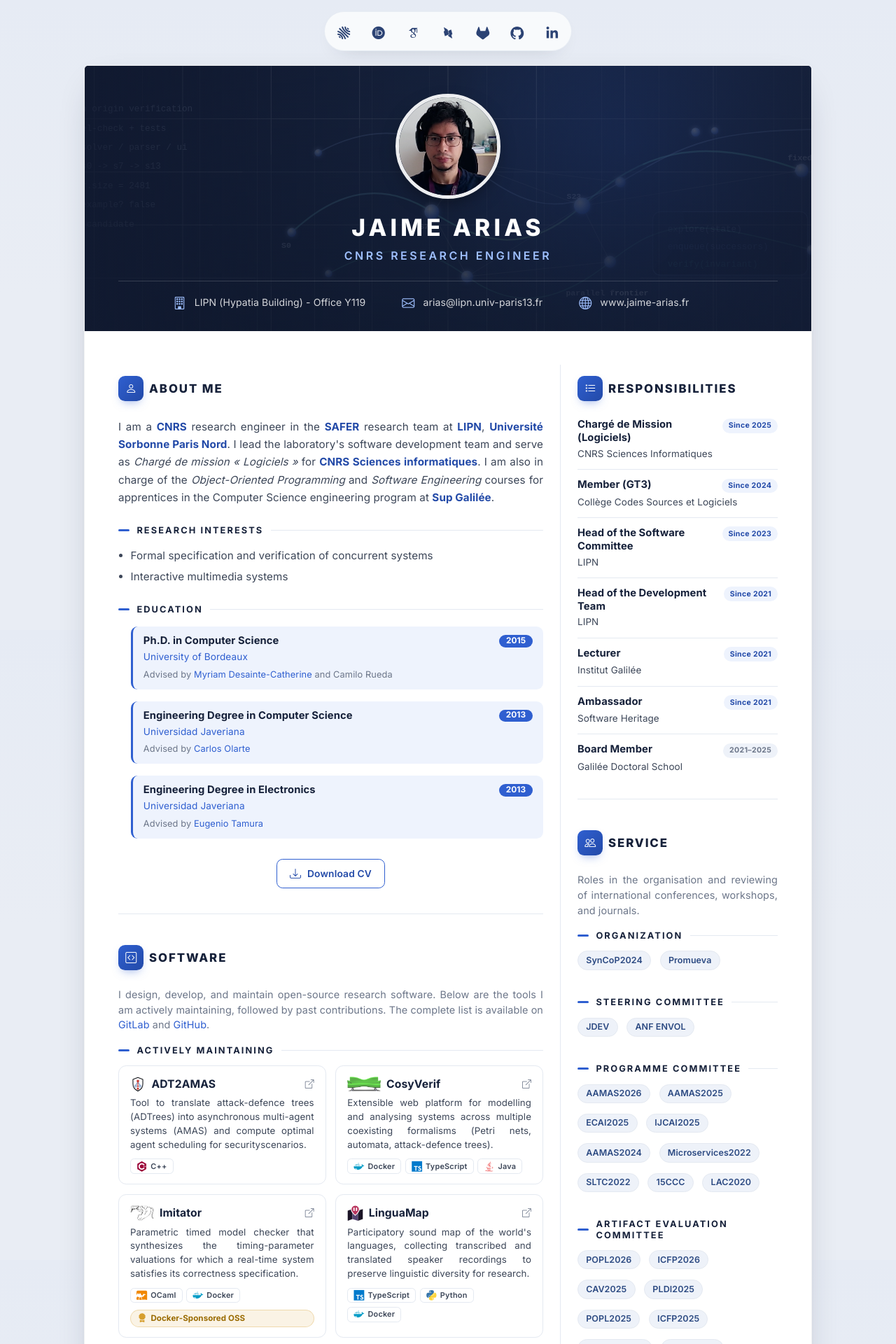
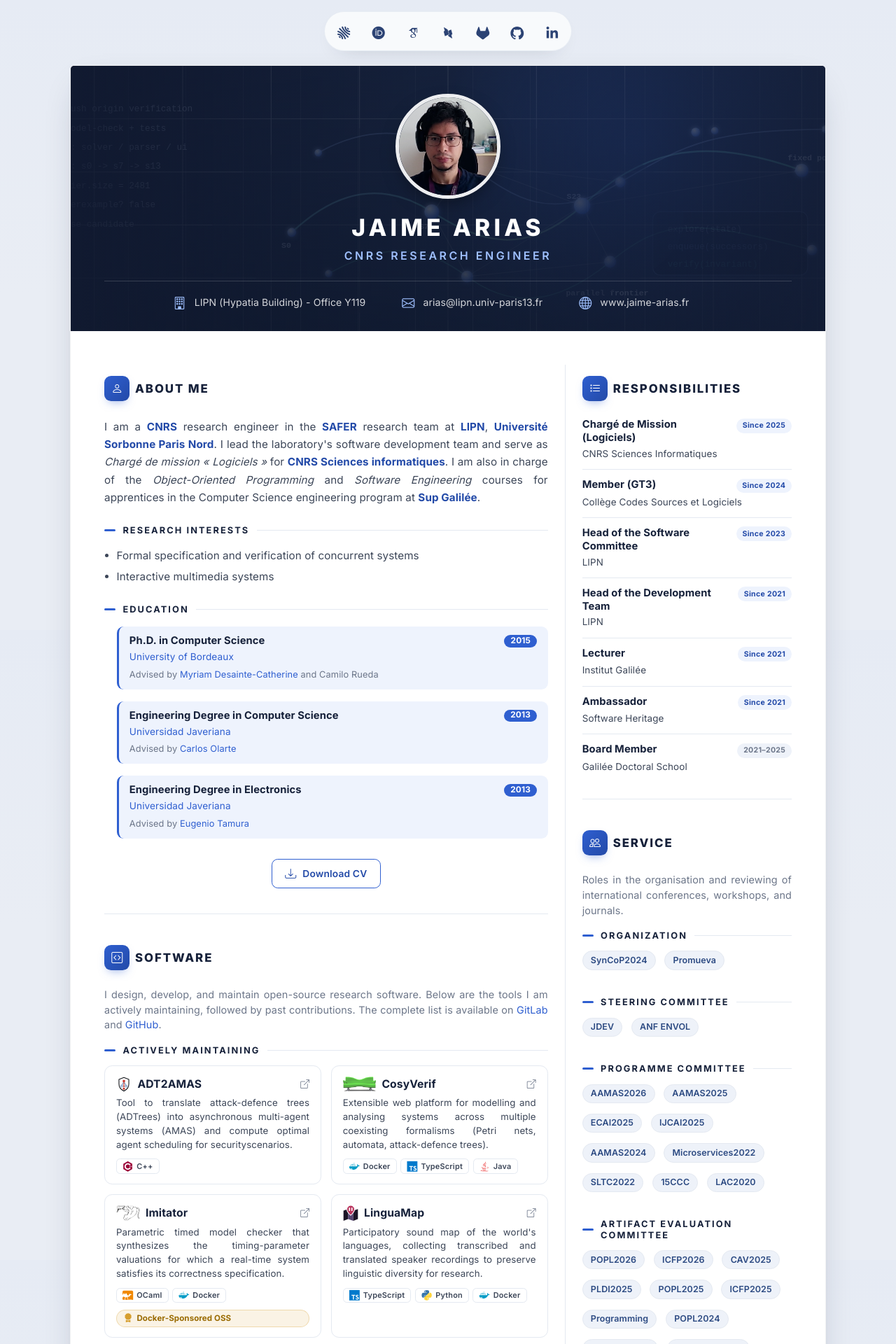
Before and after one commit to himito/himito.github.io, a Jekyll site: the page built from index.md, in a window 1280 px wide. Shown: the top 1920 px of the page at 70% size. Built offline with Jekyll 4.4.1, drawn with Linux system fonts in a browser that asks for light colours; nearby versions of some CDN libraries; some web fonts are replaced; library files that are not in the unit come from our copies.

Commit message:
update resume wrapper max-width to improve layout

```diff
--- a/assets/css/custom.css
+++ b/assets/css/custom.css
@@ -56,7 +56,7 @@ hr {
 
 /* ---------------------------- Wrapper -------------------------------- */
 @media (min-width: 992px) {
-  .resume-wrapper { max-width: 1040px; }
+  .resume-wrapper { max-width: 1080px; }
 }
 
 .light-mode .resume-wrapper {
```
